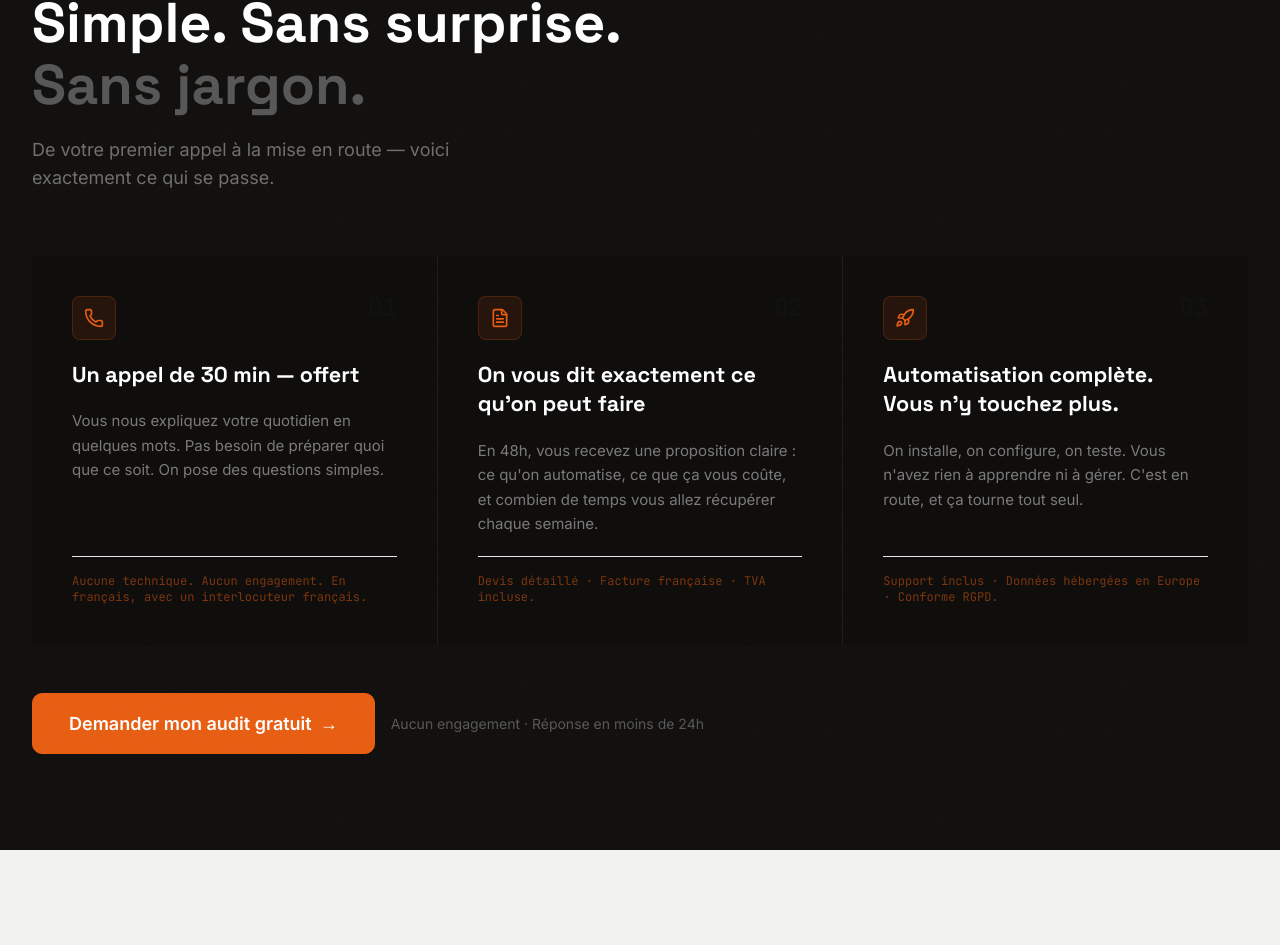
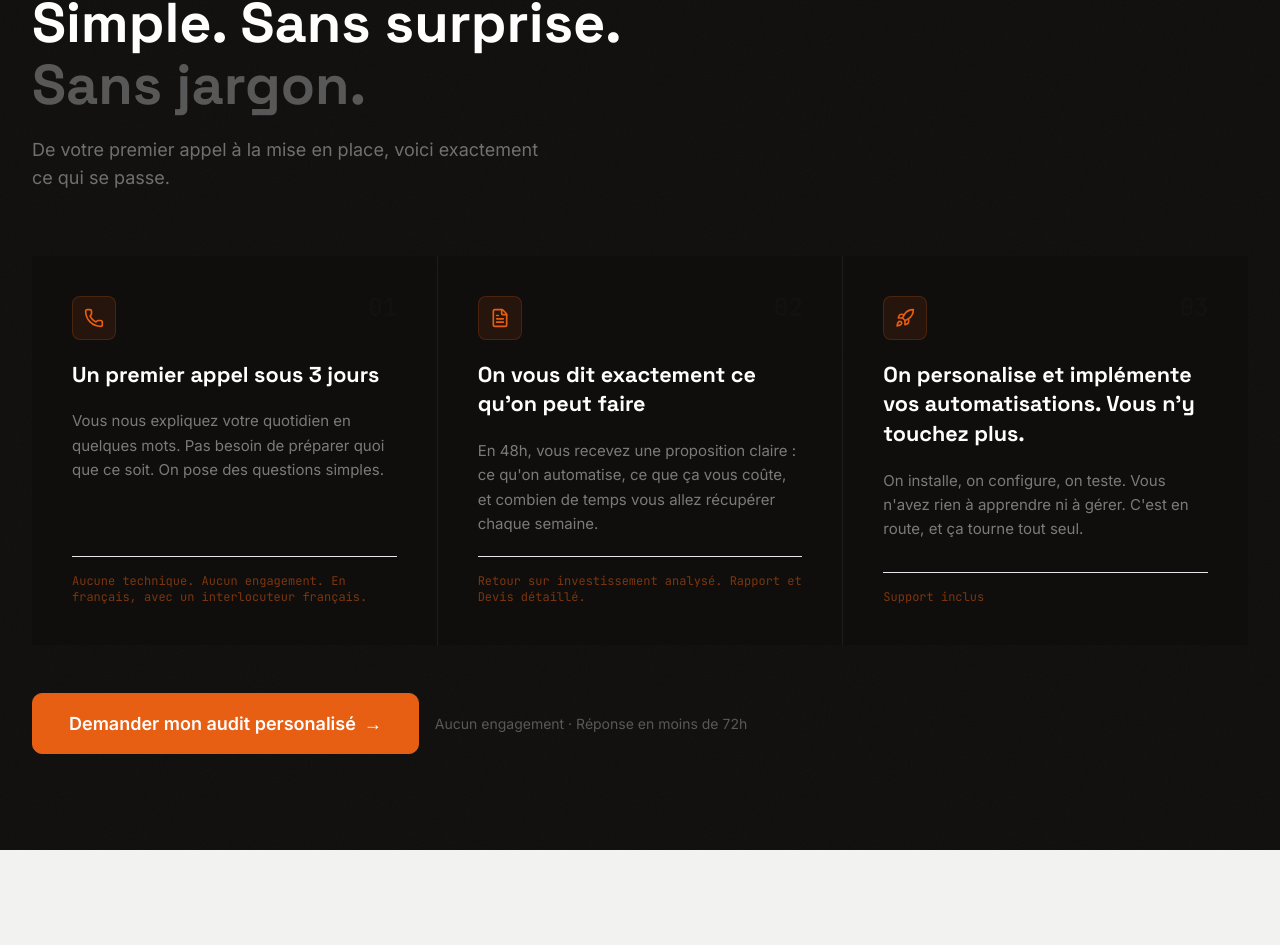
Before and after one commit to rolosjeanjulien/optival-landing, a Next.js app: page / in a window 1280 px wide. Shown: the part 4076-5021 px from the top of the page. Built offline with nearby package versions, Linux system fonts and the light colour scheme.

Commit message:
Update Process.tsx

```diff
--- a/components/sections/Process.tsx
+++ b/components/sections/Process.tsx
@@ -7,7 +7,7 @@ const steps = [
   {
     number: '01',
     icon: Phone,
-    title: 'Un appel de 30 min — offert',
+    title: 'Un premier appel sous 3 jours',
     description:
       'Vous nous expliquez votre quotidien en quelques mots. Pas besoin de préparer quoi que ce soit. On pose des questions simples.',
     detail: 'Aucune technique. Aucun engagement. En français, avec un interlocuteur français.',
@@ -18,15 +18,15 @@ const steps = [
     title: 'On vous dit exactement ce qu\'on peut faire',
     description:
       'En 48h, vous recevez une proposition claire : ce qu\'on automatise, ce que ça vous coûte, et combien de temps vous allez récupérer chaque semaine.',
-    detail: 'Devis détaillé · Facture française · TVA incluse.',
+    detail: 'Retour sur investissement analysé. Rapport et Devis détaillé.',
   },
   {
     number: '03',
     icon: Rocket,
-    title: 'Automatisation complète. Vous n\'y touchez plus.',
+    title: 'On personalise et implémente vos automatisations. Vous n\'y touchez plus.',
     description:
       'On installe, on configure, on teste. Vous n\'avez rien à apprendre ni à gérer. C\'est en route, et ça tourne tout seul.',
-    detail: 'Support inclus · Données hébergées en Europe · Conforme RGPD.',
+    detail: 'Support inclus',
   },
 ]
 
@@ -46,7 +46,7 @@ export function Process() {
           <div className="flex items-center gap-3 mb-4">
             <div className="w-6 h-px bg-accent" />
             <span className="font-mono text-xs text-white/30 tracking-[0.2em] uppercase">
-              Comment ça se passe
+              Comment ça se passe ?
             </span>
           </div>
           <h2
@@ -58,7 +58,7 @@ export function Process() {
             <span className="text-white/30">Sans jargon.</span>
           </h2>
           <p className="mt-5 text-white/40 text-lg max-w-lg">
-            De votre premier appel à la mise en route — voici exactement ce qui se passe.
+            De votre premier appel à la mise en place, voici exactement ce qui se passe.
           </p>
         </motion.div>
 
@@ -126,11 +126,11 @@ export function Process() {
             rel="noopener noreferrer"
             className="btn-primary btn-lg group"
           >
-            Demander mon audit gratuit
+            Demander mon audit personalisé
             <span className="btn-arrow">→</span>
           </a>
           <p className="text-sm text-white/30">
-            Aucun engagement · Réponse en moins de 24h
+            Aucun engagement · Réponse en moins de 72h
           </p>
         </motion.div>
 
```
